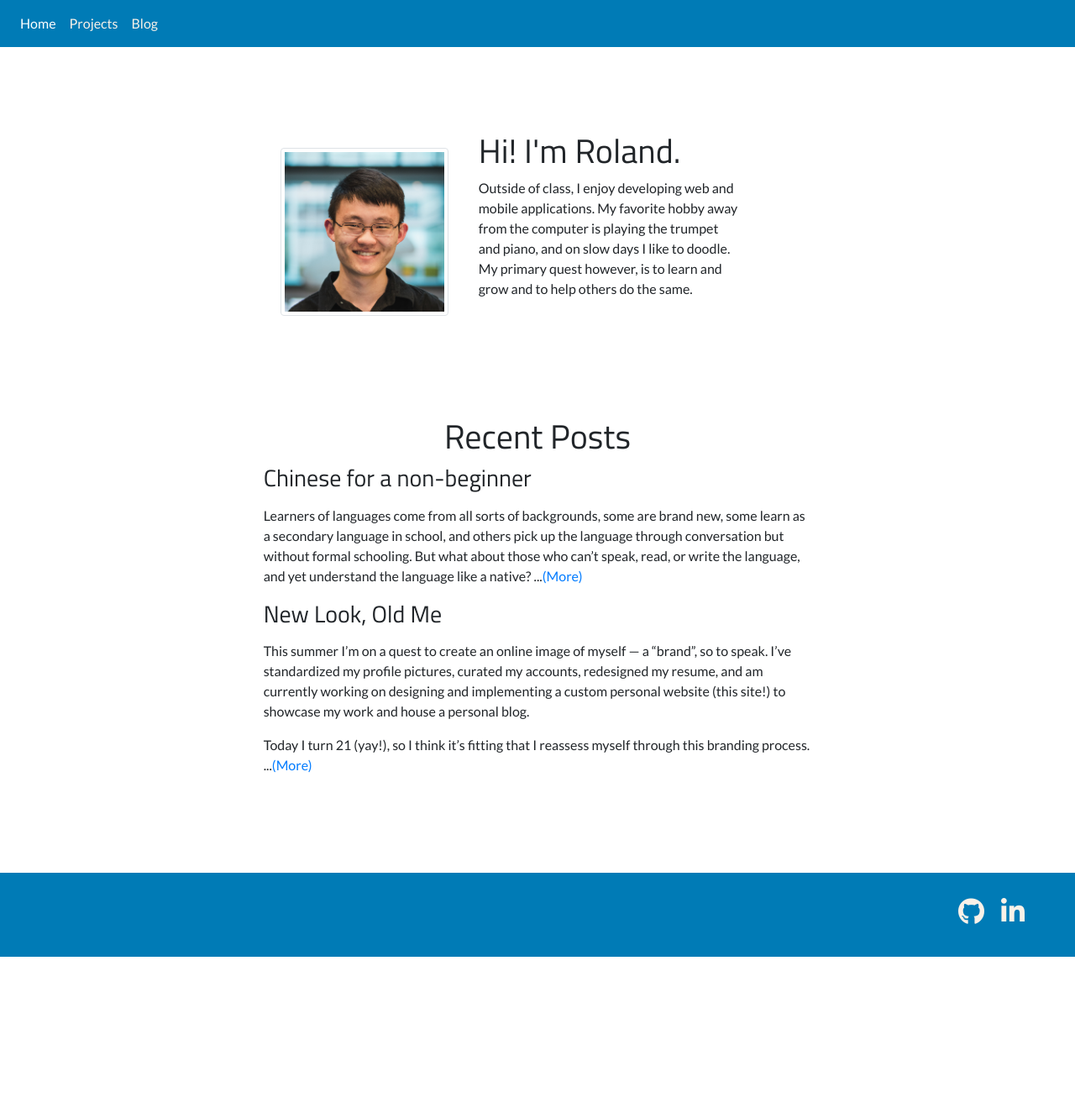
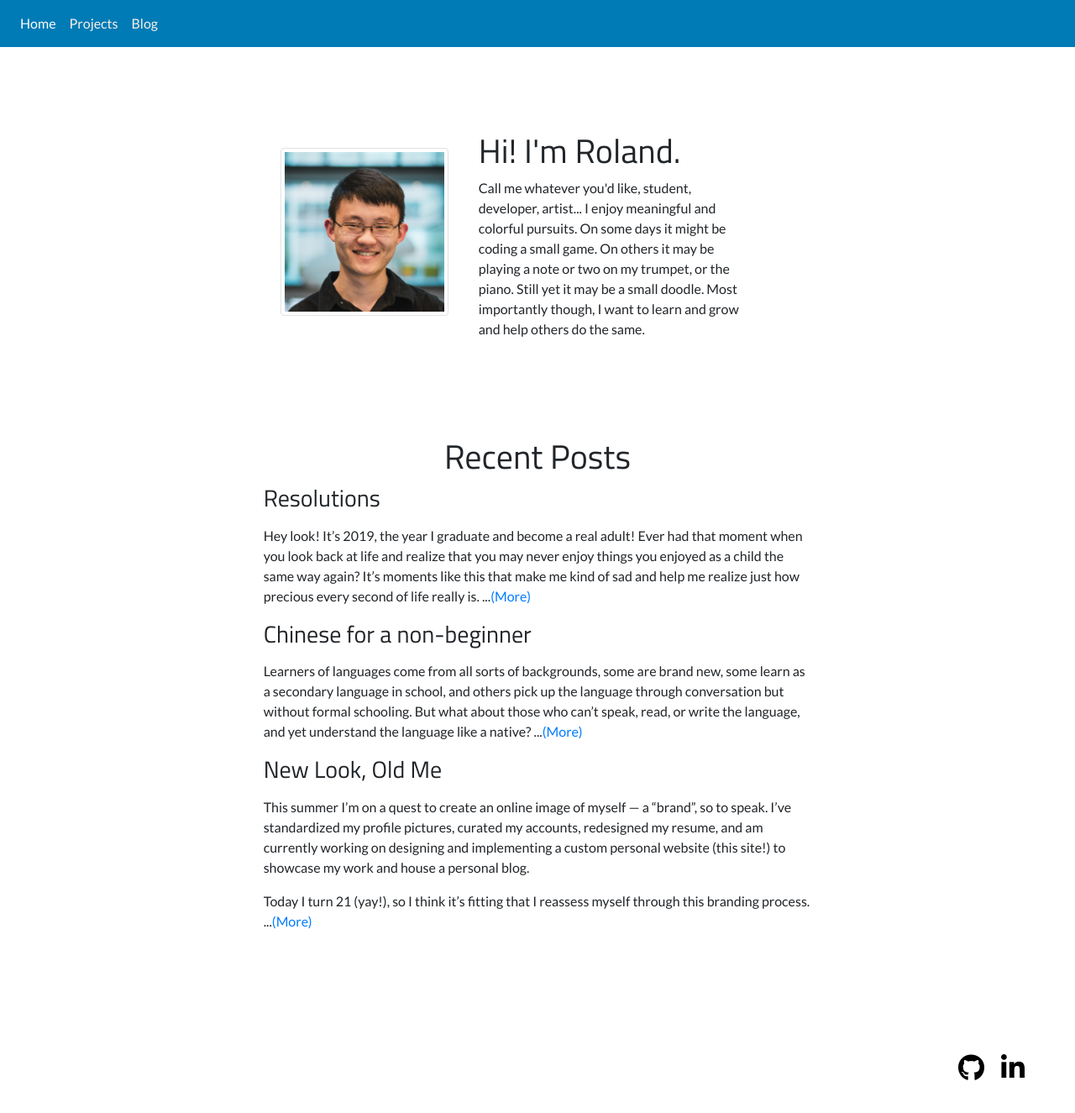
Before and after one commit to rfblue2/rfblue2.github.io, a Jekyll site: the page built from index.html, in a window 1280 px wide. Shown: the whole page at 84% size. Built offline with Jekyll 4.4.1, drawn with Linux system fonts in a browser that asks for light colours; nearby versions of some CDN libraries; before the commit the page ends 1139 px from its top, so only the background shows below that; some of the changed lines change nothing that is shown.

Commit message:
Add Resolutions Post

```diff
--- /dev/null
+++ b/_posts/2019-1-13-resolutions.md
@@ -0,0 +1,151 @@
+---
+layout: post
+title:  "Resolutions"
+date:   2019-1-13 1:00:00 -0400
+---
+
+Hey look!  It's 2019, the year I graduate and become a real adult!  Ever had
+that moment when you look back at life and realize that you may never enjoy
+things you enjoyed as a child the same way again?  It's moments like this
+that make me kind of sad and help me realize just how precious every second
+of life really is.  <!--break-->Every second you let pass by is a second you'll
+never get back, and we only have a finite amount of time to live our lives.
+When I made my New Year's resolutions this year, I made them with the knowledge
+that by the end of the year I would be a full fledged adult, living in my
+own apartment, paying my own bills, working my own job.  It's both frightening
+and exciting at the same time.
+
+Anyways, this post is about resolutions.  I've made many resolutions, not just
+New Year's resolutions.  You know, little promises to myself.  "Let me just
+finish this one assignment and afterwards I'll spend the rest of the night
+chilling with my friends."  Or, "I will start studying for my exam three days
+in advance."  Inevitably though, I can't keep all my promises.  It seems like
+the only promise I've really made to myself was keeping my grades up.  And I've
+started to realize that at this point in my life (really, since coming to
+college) I've had no real reason to keep this promise to myself (old habits
+die hard).
+
+This year though, I put together several years worth of observations about my
+work habits into a more comprehensive work style that I've found particularly
+effective.  First, I found out that not all time is equal.  Some nights
+I would spend hours, (say, from 8pm to 2am) fixing little bugs in my code
+that I would instantly figure out in the span of 10 minutes the following
+morning.  Indeed, I tend to be most motivated to work, and most effective at
+working before noon.  Consequently I began structuring my days in such a way
+that I would do the most critical things in the morning and leave the
+afternoons or evenings for dredge work or entertainment.
+
+Furthermore, I found that I worked better given blocks of uninterrupted time.
+This meant not checking Facebook or emails, and not having to get out of my
+desk to do other errands while I was in the middle of work.  The act of
+context switching between different tasks was a huge mental block for me,
+and I found that it would take me about 15 minutes working on something before
+I could be fully absorbed into it.  In other words, waiting 20 minutes
+between classes wasn't going to be enough time for me to finish a small thing
+for an assignment, unless it was very straightforward.
+
+My second realization was that my motivation to work highly influenced how
+well I could work.  Motivation comes in several forms.  In one form, my current
+physical condition can distract me from working.  For instance, when I'm sleepy
+or ill I would be far less effective working than if I weren't.  I found
+that when I was sleepy I would just nap it off.  If done carefully (e.g.
+without accidentally napping for 3 hours), I could be motivated to do work in
+a span of 15 minutes after getting up.
+
+Motivation also comes in the form
+of mental motivation.  Sometimes I would I find myself in the right state of
+mind for work, but generally disinterested in trying to work on anything.
+For instance, a difficult pset or a blocking bug would discourage me from
+actually continuing with progress on a particular project or assignment.
+When it comes to schoolwork, I'm generally saved by my habit of trying to
+keep up my grades.  In that case, when time became tight, I would miraculously
+churn out the work, or otherwise go to office hours or ask for help, as
+most students would in those situations.  For other things though, it's a lot
+harder.  Part of it is trying to schedule working on these things during the
+right time of day, when my motivation activation energy is lowest, that is,
+in the morning.  This means I would often declare a project closed for the
+day and work on something else with the promise I would revisit it the next
+morning.  In general, this tends to work.
+
+It doesn't always though, and so I will often use external motivators when
+my internal ones fail.  In particular, I will promise myself some kind of
+reward if I could finish what I want to do.  This could take the form of an
+episode of the anime I'm watching, for instance.  While this works sometimes,
+I abuse it easily.  Sometimes I think to myself I'll watch just one episode,
+but one quickly becomes three and before I know it and hour or two has gone by.
+Some days I would try restricting any kind of entertainment until after hours
+but willing myself to do this was difficult.
+
+Yet these past three weeks, I've miraculously found a way to become super
+productive (I finished three of my major final projects over break and
+was done with everything by the second day of Reading Period, the week before
+finals).  My first resolution was to permanently restrict access to Facebook,
+Youtube, and streaming sites to after 8 or 9pm (depending on the site).
+I was surprised and a bit hesitant at first to put Youtube on there, since
+I frequently used Youtube to play background music or to watch important videos.
+However I found that the need for background music isn't really that great
+for me (I quickly got used to not having it), and I didn't really need
+Youtube as much as I thought I did.  The same went for Facebook.  I have
+absolutely zero reason to check Facebook (save messages, but I use a
+separate application for messenger), and oftentimes get very depressed when
+I do.  I enforced these promises with a browser plugin called LeechBlock, which
+blocks the page every single time I access it.  I found my productivity
+increase dramatically, as I spent less time trying to open up Facebook or
+youtube to mindlessly browse and thus interrupt my work, and thus increased
+the amount of actual quality time at my disposal to actually work.  When I did
+ need a small mental break, I would stand up and stretch, or do a more
+worthy pursuit, such as practicing the piano or working on a toy project.
+
+Sure, you say, but what prevents you from opening up a different browser
+without the extension and overriding everything?  This was a point brought up
+to me by a friend who had done something similar, and to be honest, I wasn't
+without my doubts.  Somehow though, I've been able to keep this up for three
+weeks and I've been combing my thoughts for ideas as to why.  I believe it
+comes down to three things.  First, I know that the moment I circumvent my
+blockers would be the moment I break my resolution.  This certainly helped
+me keep focused on not trying to cross my blockers.  The second reason
+particularly applies to Facebook and Youtube, namely that I gain no real
+benefit from browsing them, not even entertainment.  As I mentioned earlier,
+browsing Facebook often left me sad about the state of the world, which
+certainly wasn't a mindset I wanted going into my work.  Knowing this,
+I was significantly motivated to avoid browsing Facebook or Youtube.  As for
+streaming sites (in particular, anime, my favorite), this was a bit harder,
+but I did have a good reason for keeping my discipline on these sites.
+Watching an episode of a show was an excellent way to destress, in particular
+after a productive day.  I found that when I watched shows without discipline,
+I actually felt uncomfortable, because I felt that I would be so much better off
+doing some kind of useful work.  By leaving watching shows to late night
+hours, I increased the value of the reward of doing so, and also made it
+more likely for me to have done some kind of work that I felt I could reward
+myself for doing.
+
+The final part of this is ensuring that each day is spent meaningfully.  Steve
+Jobs (and others, I'm sure), after developing pancreatic cancer said to live
+each day like it was your last.  I'm sure he really, really meant it, but
+to those of us who still have many days left, it's hard to really feel or
+understand it.  Too often we bide our time (or worse, find some mindless
+occupation to "pass the time") in anticipation of something more exciting.
+It seems terrible that we do this, since it's time we're never getting back.
+Wouldn't it be so much nicer if we spent that time doing something productive,
+or at the very least enjoying it in some exciting and interesting pursuit?
+With this in mind, I wanted to make sure that every day I had at least one
+major task queued to get done so I could confidently say, by the end of the day
+that I had accomplished something that day, and that it didn't go to waste.
+Of course, it would be something critical that I would get done in the
+morning, my most productive time.  This did wonders for my mental motivation
+because each day I felt like I finally got something meaningful done.  If I got
+extra work done in the afternoon I would be even more satisfied by the evenings,
+and of course, when the evenings did arrive, the reward of some rest through
+entertainment was all the more enjoyable.
+
+This turned out to be a pretty great system.  Certainly there are some
+roadblocks, such as how do you prevent yourself from circumventing
+the system?  In particular, what if you decided to take a day off?  Or
+what if the one thing you planned to get done that day was simply impossible
+to do at that moment.  What would be the main thing you accomplished that day?
+They certainly are all real issues, and I hope to find ways of resolving them
+over the next several months as I go into my last semester of college.
+
+Hope this helps someone.
+
+~Roland
--- a/_sass/sections/footer.scss
+++ b/_sass/sections/footer.scss
@@ -5,15 +5,14 @@ footer {
   clear: both;
 
   padding: 10px 50px 20px;
-  background-color: $deep-cerulean;
   a {
     margin: 20px 10px 20px;
-    color: $merino;
+    color: black;
     &:link &:visited &:active {
-      color: $merino;
+      color: black;
     }
     &:hover {
-      color: white;
+      color: $merino;
     }
     i {
       display: inline-block;
--- a/index.html
+++ b/index.html
@@ -12,10 +12,12 @@ active: home
     </div>
     <div class="col-xs-12 col-md-6 col-lg-4">
       <h1>Hi!  I'm Roland.</h1>
-      <p>Outside of class, I enjoy developing web and mobile applications.  My
-      favorite hobby away from the computer is playing the trumpet and piano,
-      and on slow days I like to doodle.  My primary quest however, is to
-      learn and grow and to help others do the same.</p>
+      <p>Call me whatever you'd like, student, developer, artist... I enjoy
+      meaningful and colorful pursuits.  On some days it might be coding a
+      small game.  On others it may be playing a note or two on my trumpet,
+      or the piano.  Still yet it may be a small doodle.  Most
+      importantly though, I want to learn and grow and help others do the same.
+      </p>
     </div>
   </div>
   <div class="row justify-content-center" id="blog-recent-title">
```
